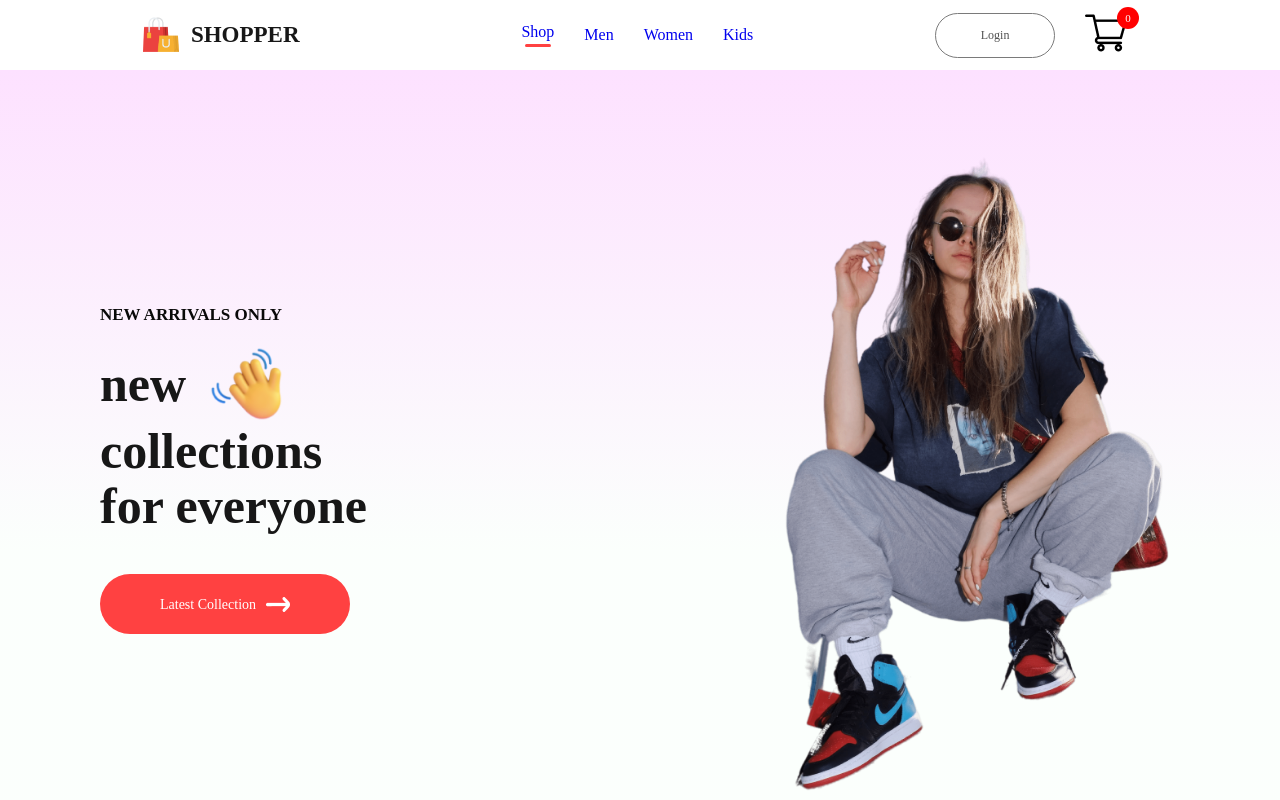
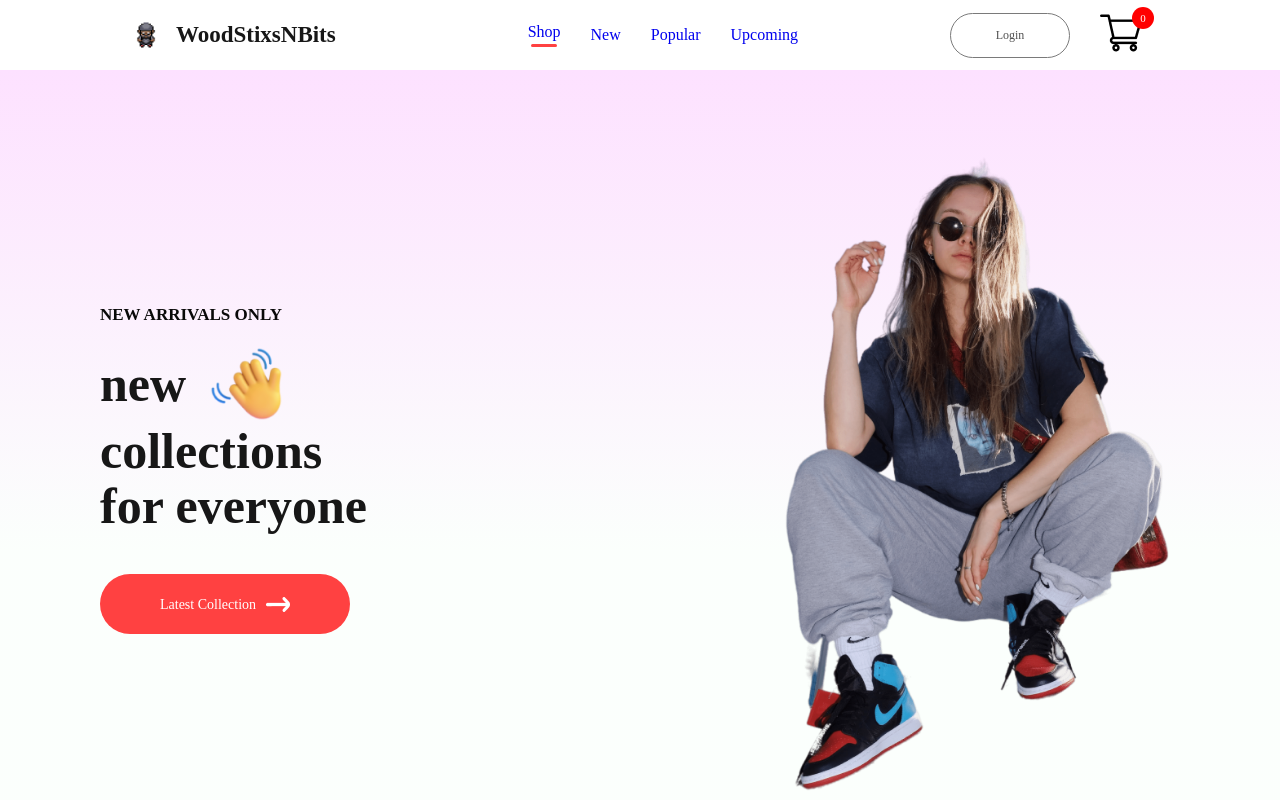
Before and after one commit to jackiejr18/woodstixsnbits-ecommerce, a React (Create React App) app: page / in a window 1280 px wide. Shown: the top 800 px of the page. Built offline with nearby package versions, Linux system fonts and the light colour scheme.

Commit message:
changes to navbar and upload of logo

```diff
--- a/src/Components/Navbar/Navbar.jsx
+++ b/src/Components/Navbar/Navbar.jsx
@@ -23,14 +23,14 @@ const Navbar = () => {
     <div className='navbar'>
       <div className="nav-logo">
         <img src={logo} />
-        <p>SHOPPER</p>
+        <p>WoodStixsNBits</p>
       </div>
       <img className='nav-dropdown' onClick={dropdown_toggle} src={nav_dropdown}/>
       <ul ref={menuRef} className='nav-menu'>
         <li onClick={()=>{setMenu('shop')}}><Link style={{textDecoration: 'none'}} to='/'>Shop</Link>{menu==='shop'?<hr/>:<></>}</li>
-        <li onClick={()=>{setMenu('mens')}}><Link style={{textDecoration: 'none'}} to='/mens'>Men</Link>{menu==='mens'?<hr/>:<></>}</li>
-        <li onClick={()=>{setMenu('womens')}}><Link style={{textDecoration: 'none'}} to='/womens'>Women</Link>{menu==='womens'?<hr/>:<></>}</li>
-        <li onClick={()=>{setMenu('kids')}}><Link style={{textDecoration: 'none'}} to='/kids'>Kids</Link>{menu==='kids'?<hr/>:<></>}</li>
+        <li onClick={()=>{setMenu('mens')}}><Link style={{textDecoration: 'none'}} to='/mens'>New</Link>{menu==='mens'?<hr/>:<></>}</li>
+        <li onClick={()=>{setMenu('womens')}}><Link style={{textDecoration: 'none'}} to='/womens'>Popular</Link>{menu==='womens'?<hr/>:<></>}</li>
+        <li onClick={()=>{setMenu('kids')}}><Link style={{textDecoration: 'none'}} to='/kids'>Upcoming</Link>{menu==='kids'?<hr/>:<></>}</li>
       </ul>
       <div className="nav-login-cart">
         <Link to='/login'><button>Login</button></Link>
```
Also changed, not shown: src/Components/Assets/logo.png.
